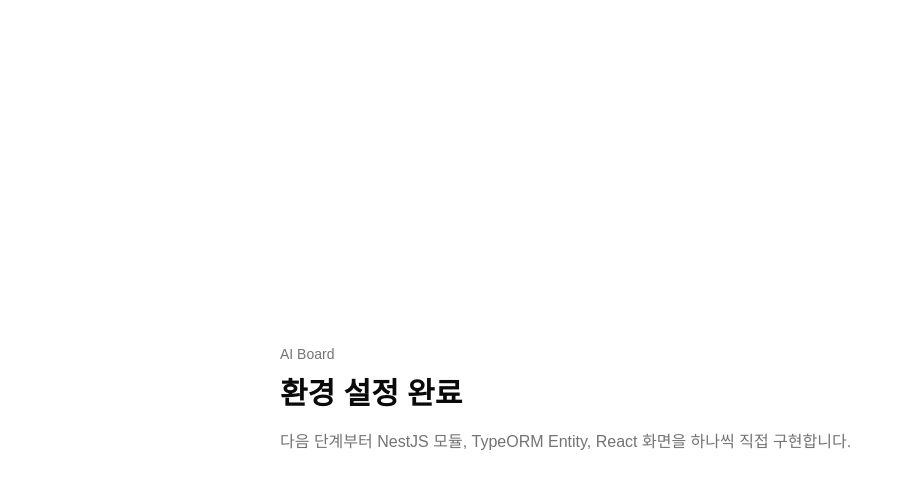
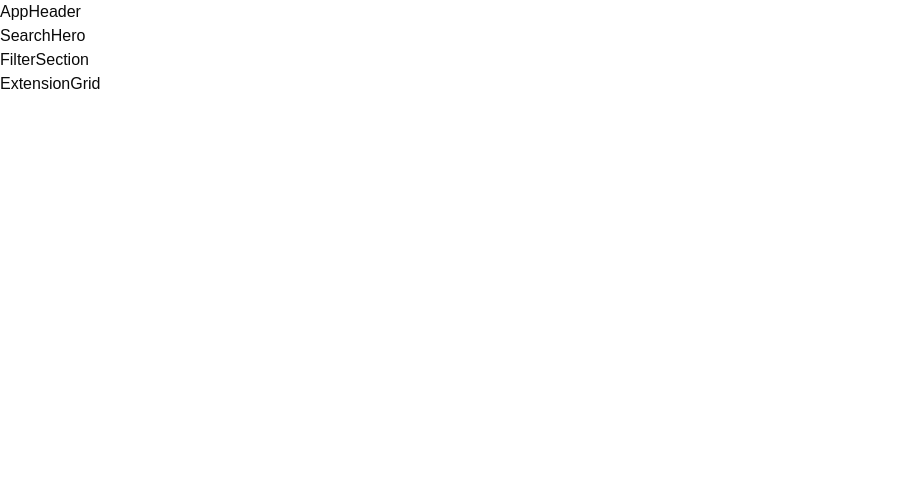
Before and after one commit to 5giran/ai-board, a React (Vite) app in the folder apps/web/: page / in a window 1280 px wide. Shown: the top 488 px of the page, without its empty margins (0-907 px from the left). Built offline with nearby package versions, Linux system fonts and the light colour scheme.

Commit message:
feat(web): index.tsx 기초 구조 선언

```diff
--- a/apps/web/src/routes/index.tsx
+++ b/apps/web/src/routes/index.tsx
@@ -6,15 +6,44 @@ export const Route = createFileRoute('/')({
 
 function HomePage() {
   return (
-    <main className="mx-auto flex min-h-svh max-w-3xl flex-col justify-center px-6">
-      <p className="text-sm font-medium text-muted-foreground">AI Board</p>
-      <h1 className="mt-3 text-3xl font-semibold tracking-normal">
-        환경 설정 완료
-      </h1>
-      <p className="mt-4 leading-7 text-muted-foreground">
-        다음 단계부터 NestJS 모듈, TypeORM Entity, React 화면을 하나씩 직접
-        구현합니다.
-      </p>
-    </main>
+    <div>
+      <AppHeader />
+      <SearchHero />
+      <FilterSection />
+      <ExtensionGrid />
+    </div>
   )
 }
+
+
+function AppHeader() {
+  return (
+    <header>
+      <h1>AppHeader</h1>
+    </header>
+  )
+}
+
+function SearchHero() {
+  return (
+    <section>
+      <h2>SearchHero</h2>
+    </section>
+  )
+}
+
+function FilterSection() {
+  return (
+    <section>
+      <h2>FilterSection</h2>
+    </section>
+  )
+}
+
+function ExtensionGrid() {
+  return (
+    <section>
+      <h2>ExtensionGrid</h2>
+    </section>
+  )
+}
```
